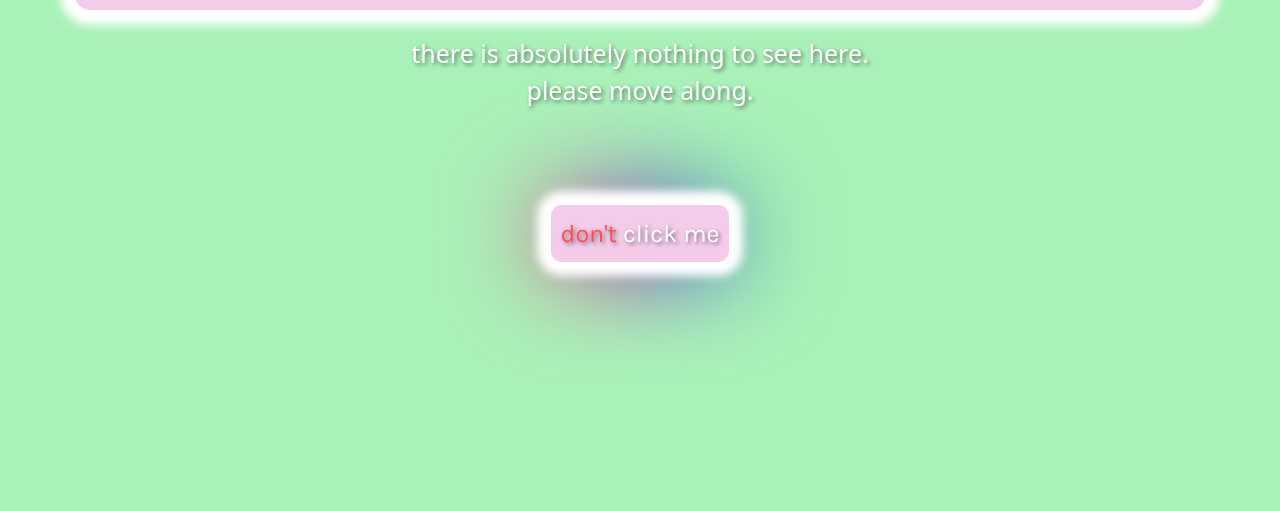
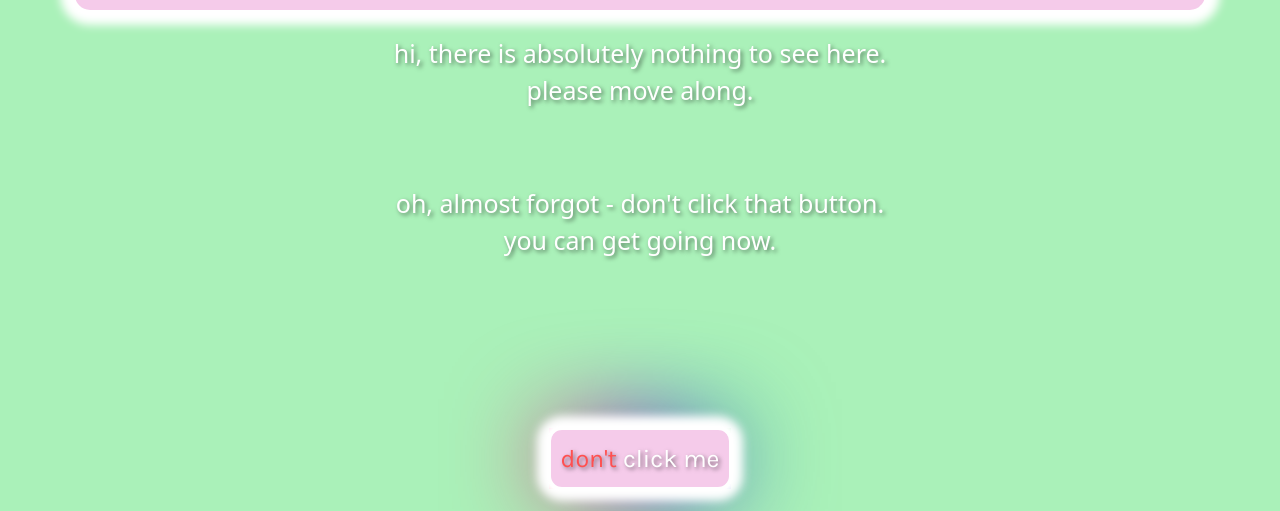
Before and after one commit to piggypiggyyoinkyoink/piggypiggyyoinkyoink.github.io, a plain HTML site: page index.html in a window 1280 px wide. Shown: the part 328-839 px from the top of the page. Before the commit the page ends 800 px from the top, so only its background shows below. Drawn offline with nearby package versions, Linux system fonts and the light colour scheme; a web font is replaced by a local one.

Commit message:
fun message

```diff
--- a/index.html
+++ b/index.html
@@ -21,7 +21,15 @@
         </div>
 
         <div class = "content">
-            <p id = "txt">there is absolutely nothing to see here.<br> please move along.</p>
+            <p id = "txt">hi, there is absolutely nothing to see here.
+                <br>
+                please move along.
+                <br><br><br>
+                oh, almost forgot - don't click that button.
+                <br>
+                you can get going now.
+                <br><br><br>
+            </p>
             <br>
             <br>
             <button class = "dnc" id = "dnc"><span class = "red">don't</span> click me</button>
```
